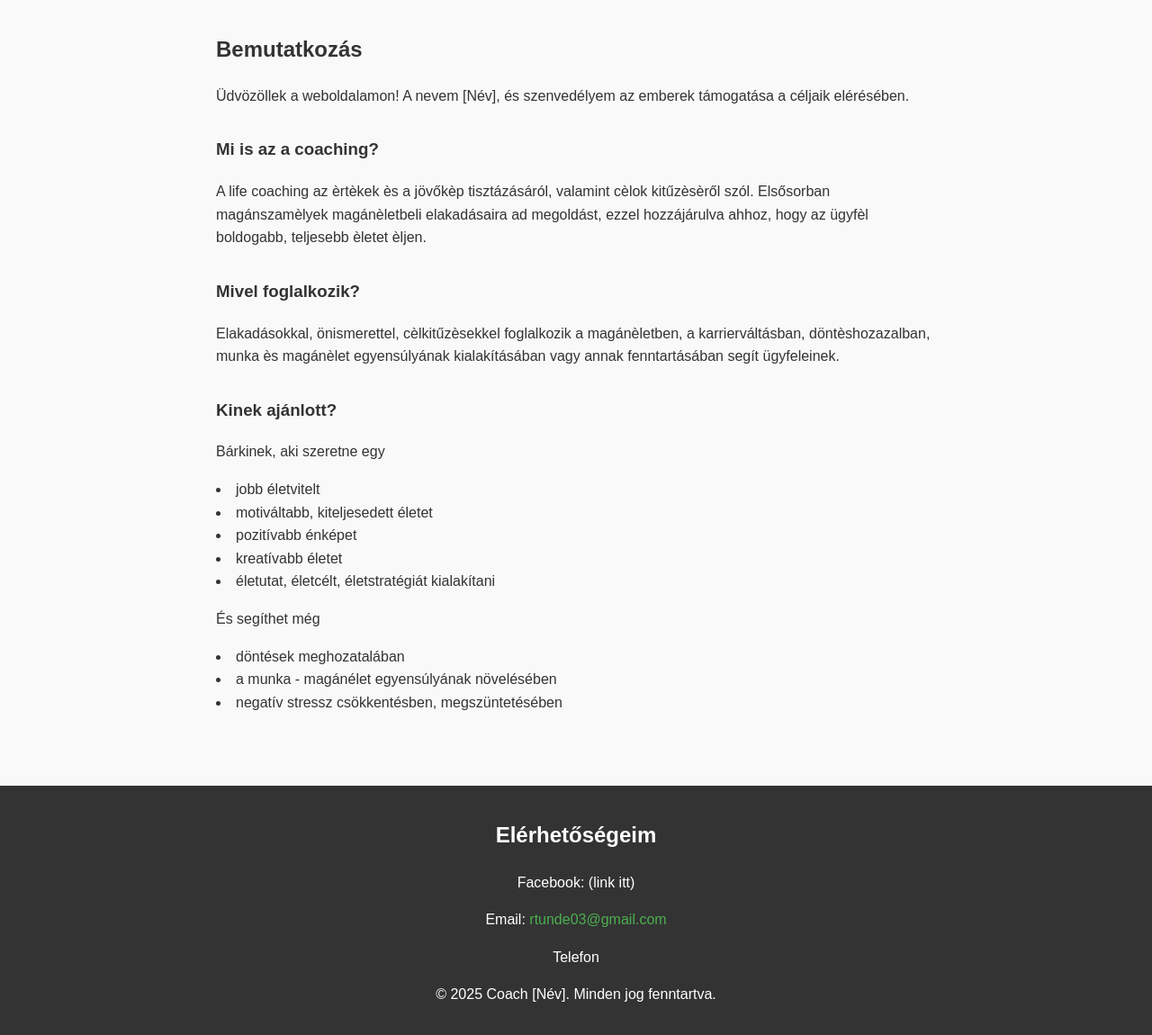
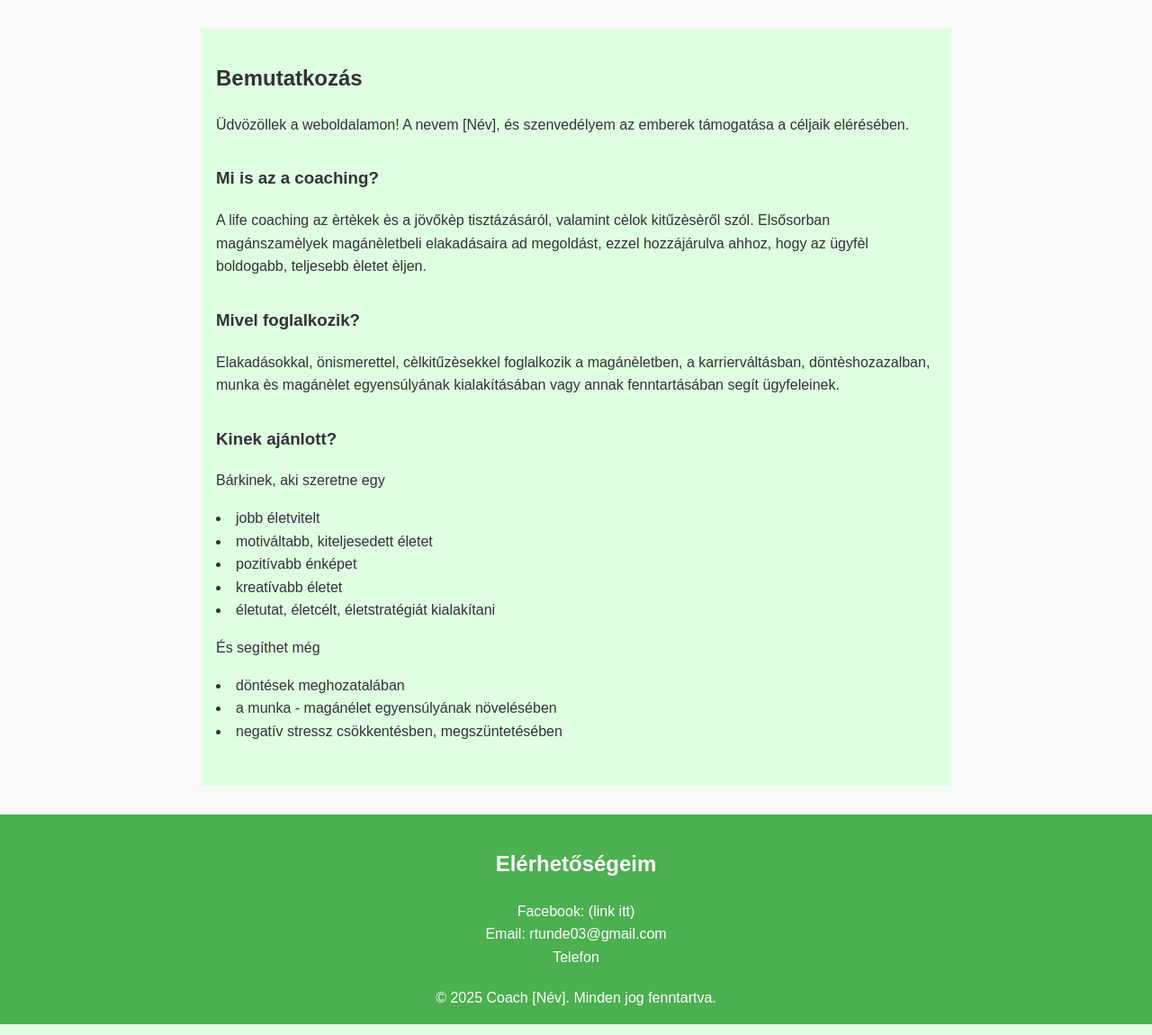
Before and after one commit to grenata36/grenata36.github.io, a PHP site: page / in a window 1280 px wide. Shown: the part 168-1318 px from the top of the page at 90% size. Run offline with PHP 8.4, Linux system fonts and the light colour scheme.

Commit message:
Background Color Change

```diff
--- a/index.html
+++ b/index.html
@@ -59,7 +59,7 @@
       <p>Facebook: (link itt)</p>
       <p>Email: <a href="mailto:rtunde03@gmail.com">rtunde03@gmail.com</a></p>
       <p>Telefon</p>
-      <p>&copy; 2025 Coach [Név]. Minden jog fenntartva.</p>
+      <p class="footerh">&copy; 2025 Coach [Név]. Minden jog fenntartva.</p>
     </footer>
   </body>
 </html>
--- a/styles.css
+++ b/styles.css
@@ -12,12 +12,14 @@ header {
     color: white;
     padding: 1em 0;
     text-align: center;
+    margin-bottom: 2em;
 }
 
 main {
     padding: 1em;
     max-width: 800px;
     margin: auto;
+    background-color: #DFFFE2;
 }
 
 section {
@@ -29,7 +31,7 @@ h1, h2 {
 }
 
 a {
-    color: #4CAF50;
+    color: white;
     text-decoration: none;
 }
 
@@ -38,9 +40,17 @@ a:hover {
 }
 
 footer {
-    background-color: #333;
+    background-color: #4CAF50;
     color: white;
     text-align: center;
     padding: 1em 0;
     margin-top: 2em;
 }
+
+footer p {
+    margin: 0px;
+}
+
+.footerh {
+    margin: 20px 0 0 0;
+}
```
